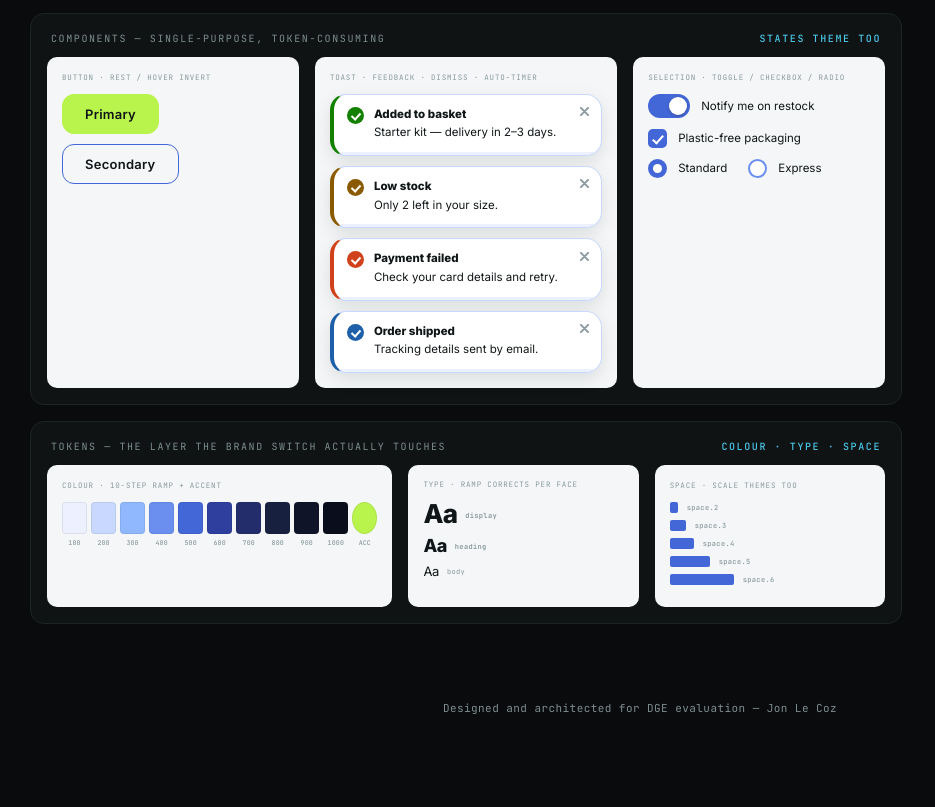
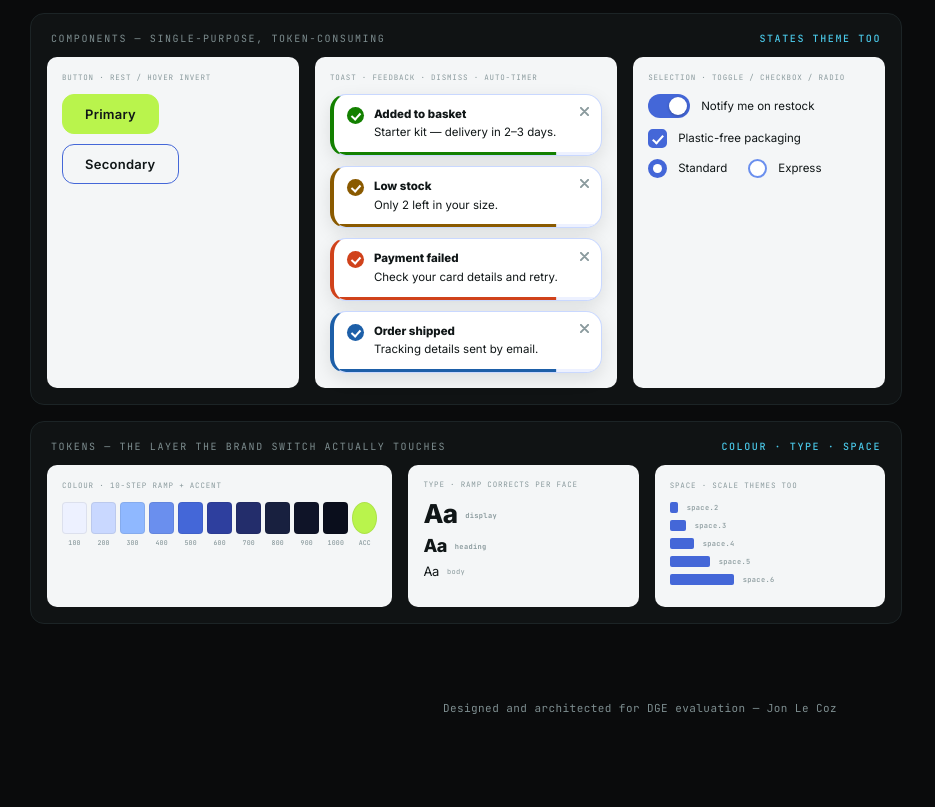
Before and after one commit to jlecoz/theme-dont-fork, a website: page index.html in a window 1280 px wide. Shown: the part 1230-2037 px from the top of the page, without its empty margins (0-935 px from the left). Drawn offline with Linux system fonts and the light colour scheme.

Commit message:
Fix: bind toast progress bar to state token (code now matches CONTRACT.json's declared fix)

```diff
--- a/index.html
+++ b/index.html
@@ -302,13 +302,13 @@ body{background:#0A0B0C;color:#F5F5F5;font-family:'Poppins',system-ui,sans-serif
 .toast .tbody{font-family:var(--semantic-font-body);font-size:11.5px;color:var(--primitive-neutral-900);line-height:1.45}
 .toast .tbody b{display:block;font-weight:700;margin-bottom:2px}
 .toast-success{border-left-color:var(--semantic-feedback-success)}
-.toast-success .tdot{background:var(--semantic-feedback-success)}
+.toast-success .tdot,.toast-success .tprog i{background:var(--semantic-feedback-success)}
 .toast-warning{border-left-color:var(--semantic-feedback-warning)}
-.toast-warning .tdot{background:var(--semantic-feedback-warning)}
+.toast-warning .tdot,.toast-warning .tprog i{background:var(--semantic-feedback-warning)}
 .toast-error{border-left-color:var(--semantic-feedback-error)}
-.toast-error .tdot{background:var(--semantic-feedback-error)}
+.toast-error .tdot,.toast-error .tprog i{background:var(--semantic-feedback-error)}
 .toast-info{border-left-color:var(--semantic-feedback-info)}
-.toast-info .tdot{background:var(--semantic-feedback-info)}
+.toast-info .tdot,.toast-info .tprog i{background:var(--semantic-feedback-info)}
 /* --- toggle --- */
 .tgrow{display:flex;align-items:center;gap:11px;margin-bottom:11px}
 .tg{width:42px;height:24px;border-radius:999px;background:var(--alias-brand-200);position:relative;cursor:pointer;border:none;flex:0 0 auto;transition:background .25s}
```
